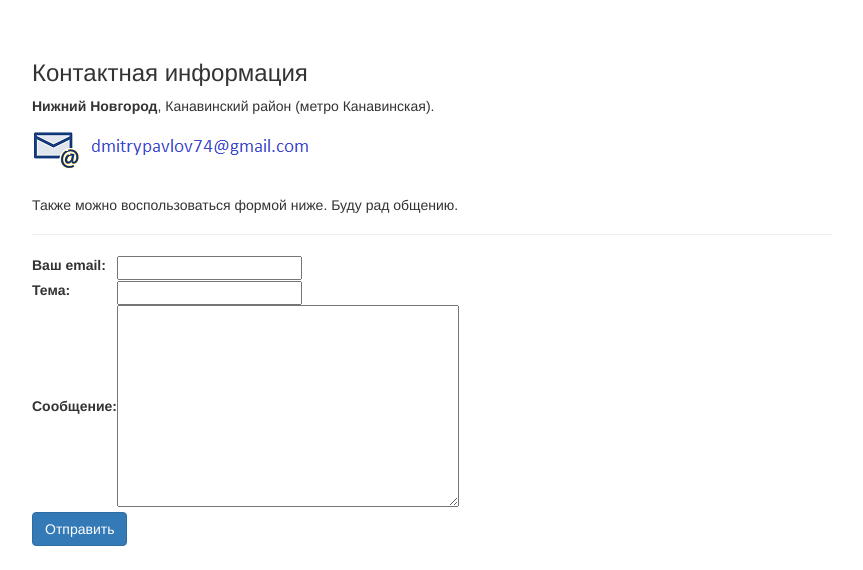
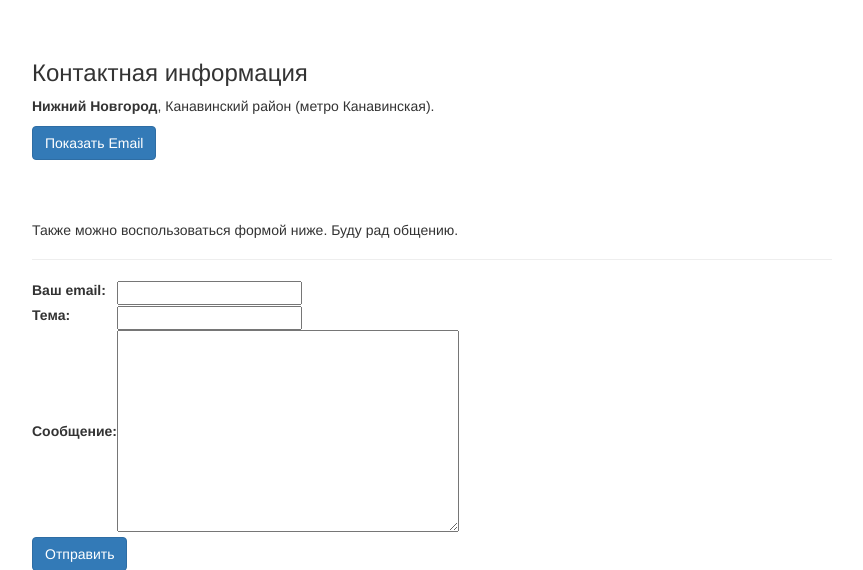
Before and after one commit to dmitry741/django_released, a Django app: page /feedback in a window 1280 px wide. Shown: the part 180-750 px from the top of the page, without its empty margins (111-974 px from the left). Run offline with Django 3.2, Linux system fonts and the light colour scheme; some libraries are stand-ins or nearby versions.

Commit message:
show-hide email on the contact page
home

```diff
--- a/first_app_django/templates/contacts.html
+++ b/first_app_django/templates/contacts.html
@@ -41,7 +41,18 @@
             <div class="page-header">
                 <h3>Контактная информация</h3>
                 <p><b>Нижний Новгород</b>, Канавинский район (метро Канавинская).</p>
-                <img src='{% static "images/email_collaboration.png" %}' alt="Sorry, can't load email.">
+
+                <a class="btn btn-primary" role="button" data-toggle="collapse" href="#collapseExample"
+                   aria-expanded="false" aria-controls="collapseExample">
+                    Показать Email
+                </a>
+                <br>
+                <br>
+
+                <div class="collapse" id="collapseExample">
+                    <img src='{% static "images/email_collaboration.png" %}' alt="Sorry, can't load email.">
+                </div>
+
                 <br>
                 <br>
                 <p>Также можно воспользоваться формой ниже. Буду рад общению.</p>
```
